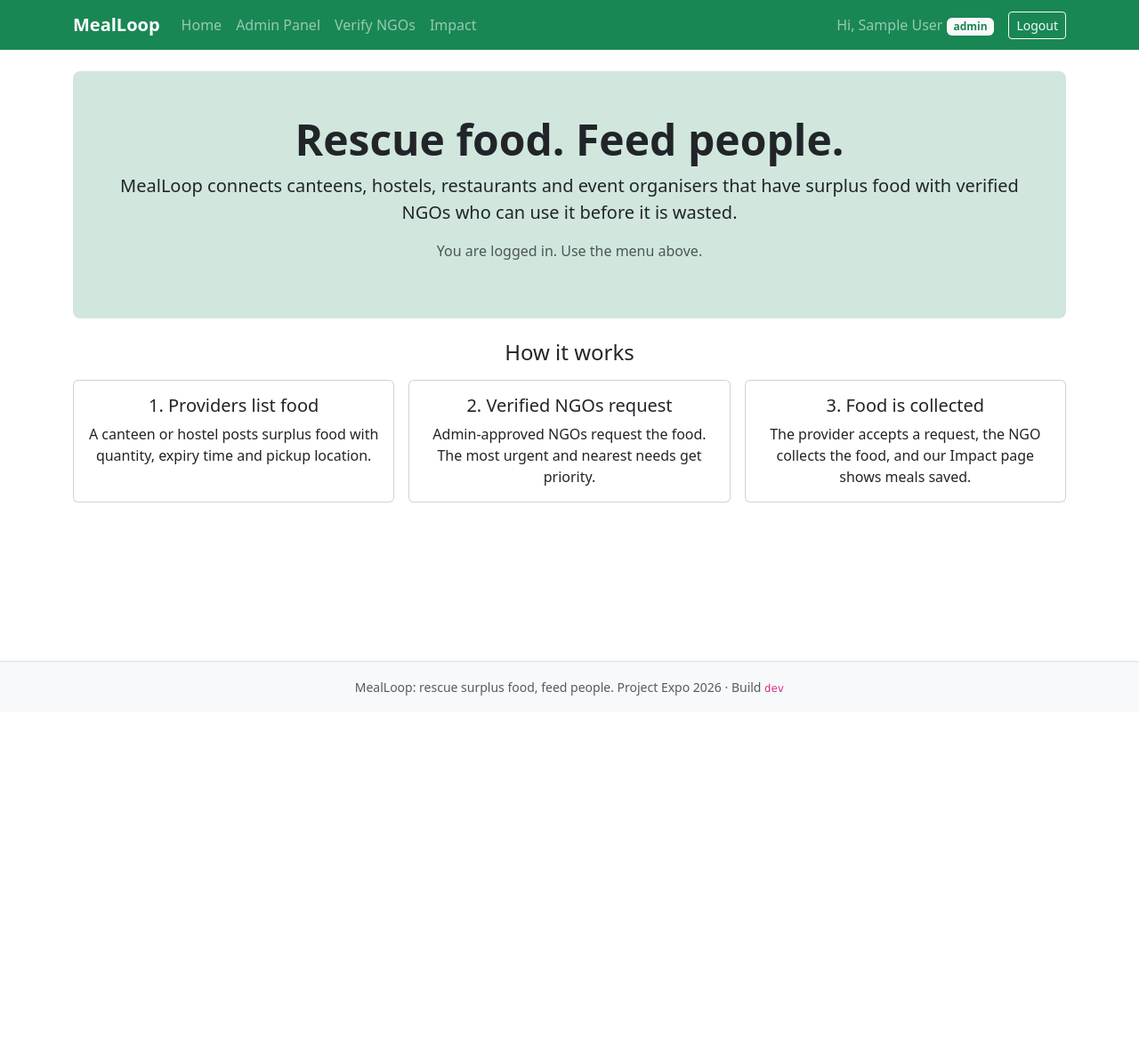
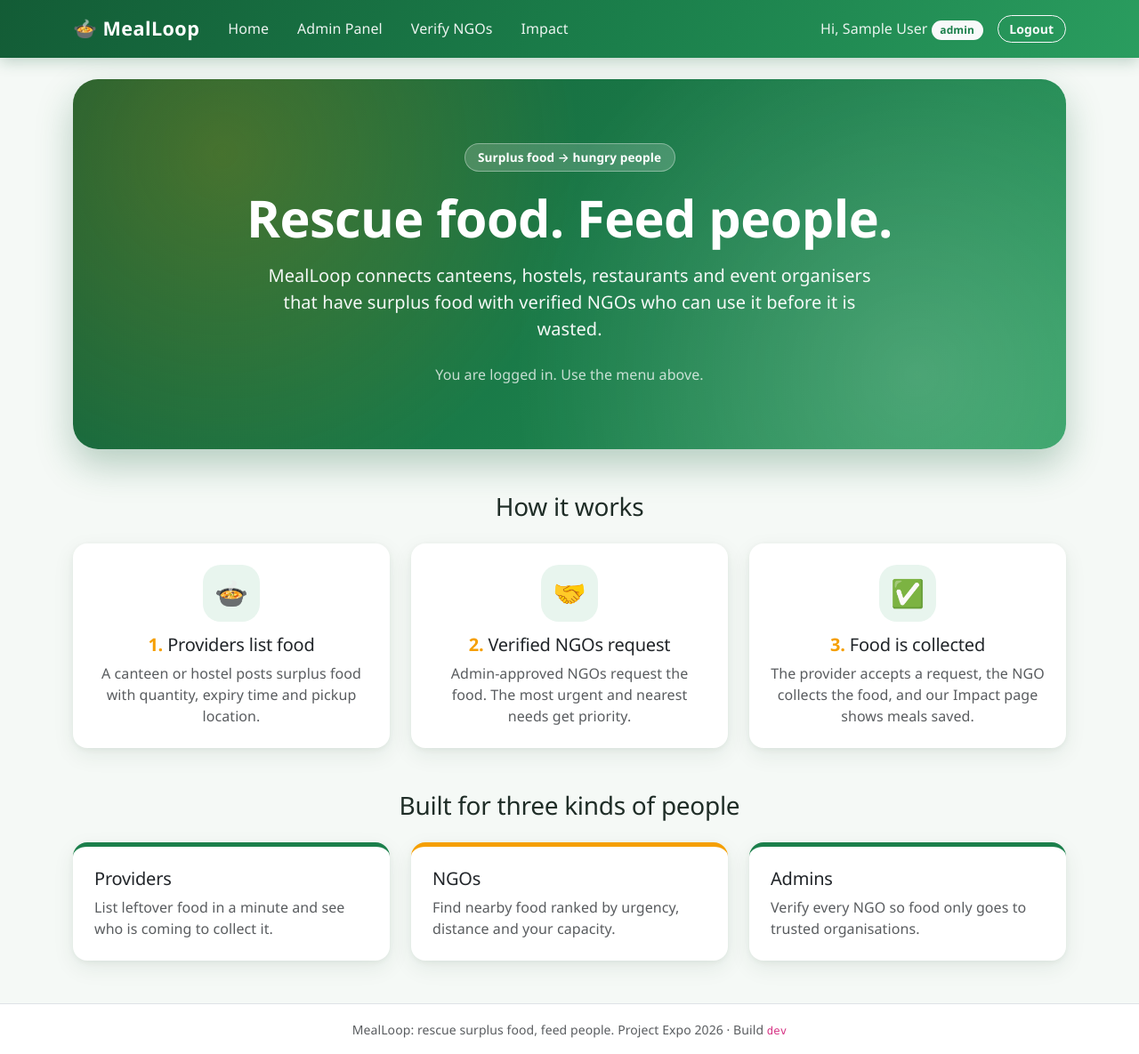
Before and after one commit to Vijaynaik22-7/mealloop, a Flask app: page / in a window 1280 px wide. Shown: the whole page at 89% size. Before the commit the page ends 782 px from the top, so only its background shows below. Run offline with Flask 3, Linux system fonts and the light colour scheme; the visitor is signed in with stand-in values (Sample User, id 1); data that the repository does not hold is empty; some libraries are stand-ins or nearby versions.

Commit message:
ui: green theme stylesheet and home hero

```diff
--- /dev/null
+++ b/app/static/css/mealloop.css
@@ -0,0 +1,149 @@
+/* MealLoop theme: loaded after Bootstrap, so it only overrides styles.
+   No fonts or icons are downloaded, so it works fully offline. */
+
+:root {
+  --ml-green: #1b7f4b;
+  --ml-green-dark: #135c36;
+  --ml-green-soft: #e8f5ee;
+  --ml-orange: #f59f00;
+  --ml-ink: #1f2d27;
+  --ml-muted: #6b7a72;
+  --ml-bg: #f5f9f6;
+  --ml-radius: 16px;
+  --ml-shadow: 0 2px 6px rgba(20, 60, 40, .06), 0 8px 24px rgba(20, 60, 40, .08);
+  --bs-success: #1b7f4b;
+  --bs-success-rgb: 27, 127, 75;
+  --bs-link-color: #1b7f4b;
+  --bs-link-hover-color: #135c36;
+}
+
+body {
+  background: var(--ml-bg);
+  color: var(--ml-ink);
+  font-family: "Segoe UI", system-ui, -apple-system, Roboto, "Helvetica Neue", Arial, sans-serif;
+  letter-spacing: .005em;
+}
+
+h1, h2, h3, h4, h5 { font-weight: 700; letter-spacing: -.01em; }
+
+/* ---------- Navbar ---------- */
+.navbar.bg-success {
+  background: linear-gradient(120deg, #135c36 0%, #1b7f4b 55%, #2a9d5f 100%) !important;
+  box-shadow: 0 4px 16px rgba(19, 92, 54, .25);
+  padding-top: .7rem;
+  padding-bottom: .7rem;
+}
+.navbar-brand { font-size: 1.35rem; letter-spacing: .02em; }
+.navbar-brand::before { content: "\1F372\00a0"; }   /* bowl emoji */
+.navbar .nav-link {
+  color: rgba(255, 255, 255, .92);
+  font-weight: 500;
+  border-radius: 999px;
+  padding: .4rem .9rem !important;
+  margin: 0 .1rem;
+  transition: background .15s;
+}
+.navbar .nav-link:hover { background: rgba(255, 255, 255, .16); color: #fff; }
+
+/* Greeting text in the navbar and table buttons */
+.navbar-text { color: rgba(255, 255, 255, .9) !important; }
+.table .btn { white-space: nowrap; }
+
+/* ---------- Cards ---------- */
+.card {
+  border: 0;
+  border-radius: var(--ml-radius);
+  box-shadow: var(--ml-shadow);
+  transition: transform .15s ease, box-shadow .15s ease;
+}
+.card:hover { transform: translateY(-3px); box-shadow: 0 6px 12px rgba(20,60,40,.08), 0 16px 32px rgba(20,60,40,.12); }
+.card .card-title { color: var(--ml-green-dark); }
+
+/* ---------- Buttons ---------- */
+.btn { border-radius: 999px; font-weight: 600; padding-left: 1.1rem; padding-right: 1.1rem; }
+.btn-sm { padding-left: .8rem; padding-right: .8rem; }
+.btn-success, .btn-primary {
+  --bs-btn-bg: var(--ml-green);
+  --bs-btn-border-color: var(--ml-green);
+  --bs-btn-hover-bg: var(--ml-green-dark);
+  --bs-btn-hover-border-color: var(--ml-green-dark);
+  --bs-btn-active-bg: var(--ml-green-dark);
+  --bs-btn-active-border-color: var(--ml-green-dark);
+  box-shadow: 0 4px 12px rgba(27, 127, 75, .25);
+}
+.btn-outline-success, .btn-outline-primary {
+  --bs-btn-color: var(--ml-green);
+  --bs-btn-border-color: var(--ml-green);
+  --bs-btn-hover-bg: var(--ml-green);
+  --bs-btn-hover-border-color: var(--ml-green);
+  --bs-btn-active-bg: var(--ml-green-dark);
+  --bs-btn-active-border-color: var(--ml-green-dark);
+}
+
+/* ---------- Forms ---------- */
+.form-control, .form-select { border-radius: 12px; border-color: #d3e0d8; padding: .55rem .85rem; }
+.form-control:focus, .form-select:focus {
+  border-color: var(--ml-green);
+  box-shadow: 0 0 0 .22rem rgba(27, 127, 75, .18);
+}
+.form-label { font-weight: 600; font-size: .92rem; }
+
+/* ---------- Tables ---------- */
+.table-responsive {
+  background: #fff;
+  border-radius: var(--ml-radius);
+  box-shadow: var(--ml-shadow);
+  padding: .5rem 1rem;
+}
+.table { --bs-table-bg: transparent; margin-bottom: 0; }
+.table thead th {
+  color: var(--ml-muted);
+  font-size: .78rem;
+  text-transform: uppercase;
+  letter-spacing: .06em;
+  border-bottom: 2px solid var(--ml-green-soft);
+}
+
+/* ---------- Badges and alerts ---------- */
+.badge { border-radius: 999px; padding: .42em .8em; font-weight: 600; }
+.alert { border: 0; border-radius: 14px; box-shadow: 0 2px 8px rgba(20, 60, 40, .06); }
+
+/* ---------- Home page ---------- */
+.ml-hero {
+  background:
+    radial-gradient(circle at 15% 20%, rgba(245, 159, 0, .22), transparent 40%),
+    radial-gradient(circle at 85% 80%, rgba(255, 255, 255, .18), transparent 45%),
+    linear-gradient(130deg, #135c36 0%, #1b7f4b 60%, #2a9d5f 100%);
+  color: #fff;
+  border-radius: 28px;
+  padding: 4.5rem 1.5rem;
+  box-shadow: 0 18px 40px rgba(19, 92, 54, .28);
+}
+.ml-hero h1 { font-size: clamp(2.2rem, 5vw, 3.6rem); font-weight: 800; }
+.ml-hero .lead { max-width: 44rem; margin-left: auto; margin-right: auto; opacity: .95; }
+.ml-hero .btn-light { color: var(--ml-green-dark); box-shadow: 0 6px 18px rgba(0, 0, 0, .18); }
+.ml-hero .btn-outline-light:hover { color: var(--ml-green-dark); }
+.ml-pill {
+  display: inline-block;
+  background: rgba(255, 255, 255, .18);
+  border: 1px solid rgba(255, 255, 255, .35);
+  padding: .3rem .9rem;
+  border-radius: 999px;
+  font-size: .85rem;
+  font-weight: 600;
+  margin-bottom: 1.1rem;
+}
+.ml-step-icon {
+  width: 64px; height: 64px;
+  display: inline-flex; align-items: center; justify-content: center;
+  font-size: 1.9rem;
+  background: var(--ml-green-soft);
+  border-radius: 20px;
+  margin-bottom: .9rem;
+}
+.ml-step-num { color: var(--ml-orange); font-weight: 800; }
+.ml-role-card { border-top: 5px solid var(--ml-green); }
+.ml-role-card.ml-orange { border-top-color: var(--ml-orange); }
+
+/* ---------- Footer ---------- */
+footer.bg-light { background: #fff !important; }
--- a/app/templates/base.html
+++ b/app/templates/base.html
@@ -5,8 +5,9 @@
   <meta name="viewport" content="width=device-width, initial-scale=1">
   <title>{% block title %}Home{% endblock %} | MealLoop</title>
   <!-- Bootstrap 5 is served from static/vendor so the demo works offline -->
-  <link rel="stylesheet"
+    <link rel="stylesheet"
         href="{{ url_for('static', filename='vendor/bootstrap.min.css') }}">
+  <link rel="stylesheet" href="{{ url_for('static', filename='css/mealloop.css') }}">
   <!-- Optional extra blocks that other members' pages may use -->
   {% block head %}{% endblock %}
   {% block styles %}{% endblock %}
--- a/app/templates/home.html
+++ b/app/templates/home.html
@@ -3,31 +3,33 @@
 
 {% block content %}
 <!-- Hero section -->
-<div class="p-5 mb-4 bg-success-subtle rounded-3 text-center">
-  <h1 class="display-5 fw-bold">Rescue food. Feed people.</h1>
-  <p class="lead">
+<section class="ml-hero text-center mb-5">
+  <span class="ml-pill">Surplus food &rarr; hungry people</span>
+  <h1 class="mb-3">Rescue food. Feed people.</h1>
+  <p class="lead mb-4">
     MealLoop connects canteens, hostels, restaurants and event
     organisers that have <strong>surplus food</strong> with
     <strong>verified NGOs</strong> who can use it before it is wasted.
   </p>
   {% if not current_user.is_authenticated %}
-    <a class="btn btn-success btn-lg me-2"
+    <a class="btn btn-light btn-lg me-2"
        href="{{ url_for('auth.register') }}">Join MealLoop</a>
-    <a class="btn btn-outline-success btn-lg"
+    <a class="btn btn-outline-light btn-lg"
        href="{{ url_for('auth.login') }}">Login</a>
   {% else %}
-    <p class="text-muted">You are logged in. Use the menu above.</p>
+    <p class="mb-0 opacity-75">You are logged in. Use the menu above.</p>
   {% endif %}
-</div>
+</section>
 
 <!-- How it works -->
-<h2 class="h4 text-center mb-3">How it works</h2>
-<div class="row g-3 text-center">
+<h2 class="h3 text-center mb-4">How it works</h2>
+<div class="row g-4 text-center mb-5">
   <div class="col-md-4">
     <div class="card h-100">
-      <div class="card-body">
-        <h3 class="h5">1. Providers list food</h3>
-        <p class="card-text">
+      <div class="card-body p-4">
+        <div class="ml-step-icon">&#127858;</div>
+        <h3 class="h5"><span class="ml-step-num">1.</span> Providers list food</h3>
+        <p class="card-text text-muted">
           A canteen or hostel posts surplus food with quantity,
           expiry time and pickup location.
         </p>
@@ -36,9 +38,10 @@
   </div>
   <div class="col-md-4">
     <div class="card h-100">
-      <div class="card-body">
-        <h3 class="h5">2. Verified NGOs request</h3>
-        <p class="card-text">
+      <div class="card-body p-4">
+        <div class="ml-step-icon">&#129309;</div>
+        <h3 class="h5"><span class="ml-step-num">2.</span> Verified NGOs request</h3>
+        <p class="card-text text-muted">
           Admin-approved NGOs request the food. The most urgent
           and nearest needs get priority.
         </p>
@@ -47,9 +50,10 @@
   </div>
   <div class="col-md-4">
     <div class="card h-100">
-      <div class="card-body">
-        <h3 class="h5">3. Food is collected</h3>
-        <p class="card-text">
+      <div class="card-body p-4">
+        <div class="ml-step-icon">&#9989;</div>
+        <h3 class="h5"><span class="ml-step-num">3.</span> Food is collected</h3>
+        <p class="card-text text-muted">
           The provider accepts a request, the NGO collects the food,
           and our Impact page shows meals saved.
         </p>
@@ -57,4 +61,33 @@
     </div>
   </div>
 </div>
+
+<!-- Who is it for -->
+<h2 class="h3 text-center mb-4">Built for three kinds of people</h2>
+<div class="row g-4 mb-4">
+  <div class="col-md-4">
+    <div class="card h-100 ml-role-card">
+      <div class="card-body p-4">
+        <h3 class="h5">Providers</h3>
+        <p class="text-muted mb-0">List leftover food in a minute and see who is coming to collect it.</p>
+      </div>
+    </div>
+  </div>
+  <div class="col-md-4">
+    <div class="card h-100 ml-role-card ml-orange">
+      <div class="card-body p-4">
+        <h3 class="h5">NGOs</h3>
+        <p class="text-muted mb-0">Find nearby food ranked by urgency, distance and your capacity.</p>
+      </div>
+    </div>
+  </div>
+  <div class="col-md-4">
+    <div class="card h-100 ml-role-card">
+      <div class="card-body p-4">
+        <h3 class="h5">Admins</h3>
+        <p class="text-muted mb-0">Verify every NGO so food only goes to trusted organisations.</p>
+      </div>
+    </div>
+  </div>
+</div>
 {% endblock %}
```
